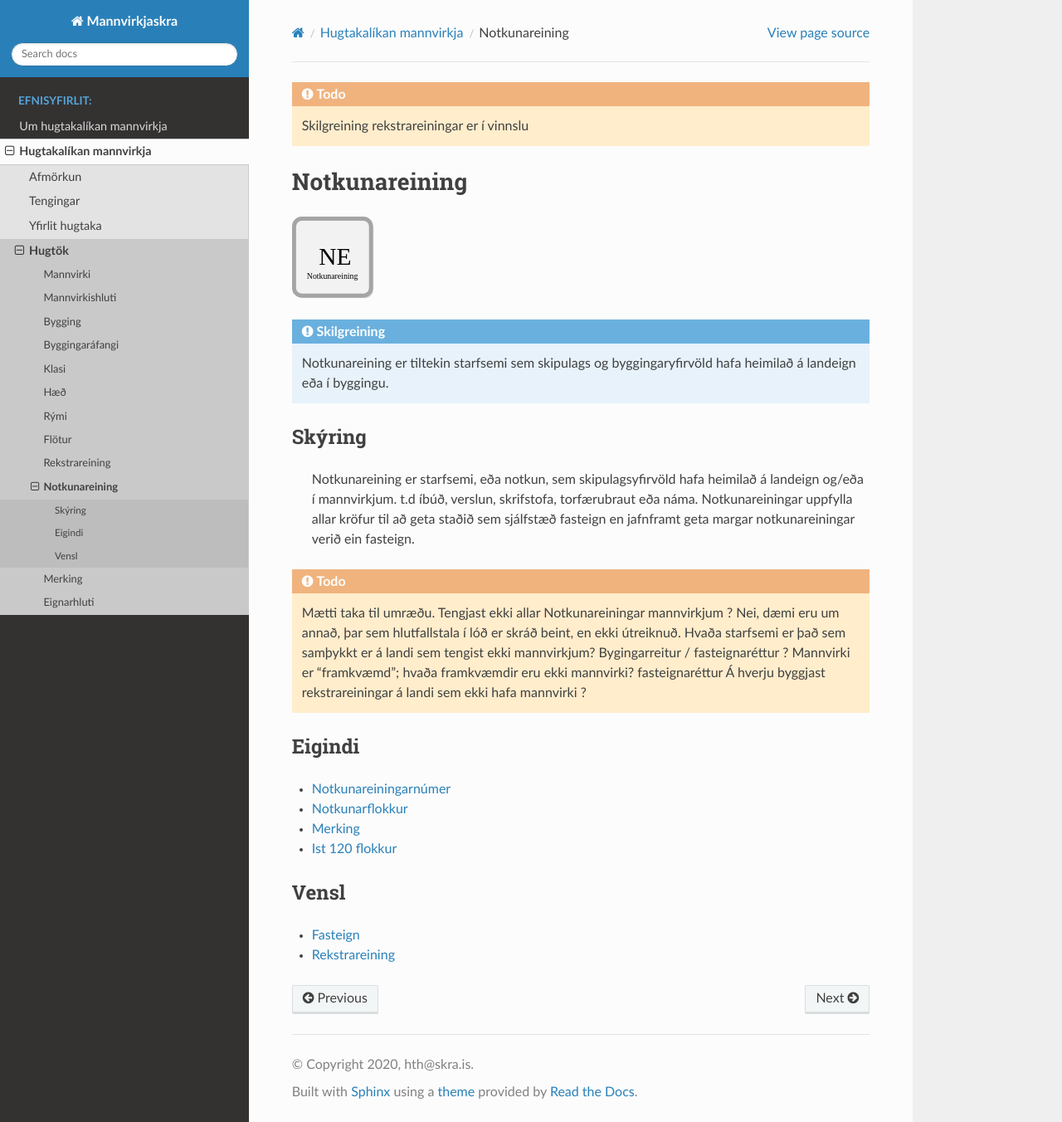
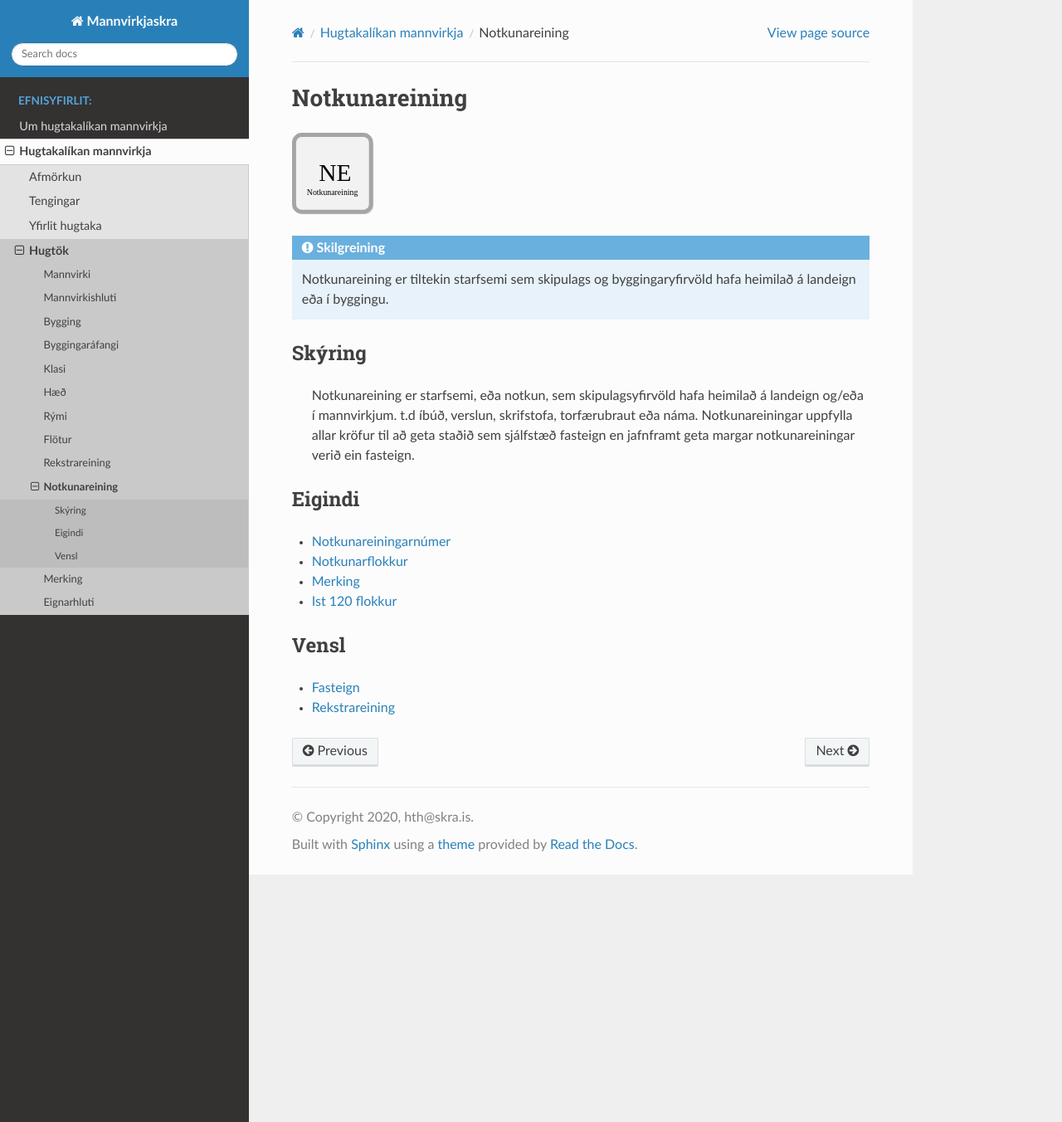
Before and after one commit to hthl/Mannvirkjaskra, a Sphinx documentation site: the page built from source/notkunareining/notkunareining.rst, in a window 1280 px wide and 1352 px high. Shown: the whole window at 83% size. Built offline with Sphinx 7.4.7 and the Read the Docs theme 2.0.0, drawn with Linux system fonts in a browser that asks for light colours; pages that are not in the unit, such as notebooks, are missing from menus.

Commit message:
Notkunareining uppfærð

```diff
--- a/source/notkunareining/notkunareining.rst
+++ b/source/notkunareining/notkunareining.rst
@@ -1,7 +1,4 @@
 .. _notkunareining:
-
-.. todo::
-  Skilgreining rekstrareiningar er í vinnslu
 
 Notkunareining
 ===============
@@ -18,13 +15,6 @@ Skýring
 ----------
   Notkunareining er starfsemi, eða notkun, sem skipulagsyfirvöld hafa heimilað á landeign og/eða í mannvirkjum. t.d íbúð, verslun, skrifstofa, torfærubraut eða náma.
   Notkunareiningar uppfylla allar kröfur til að geta staðið sem sjálfstæð fasteign en jafnframt geta margar notkunareiningar verið ein fasteign.
-
-.. todo::
-  Mætti taka til umræðu.
-  Tengjast ekki allar Notkunareiningar mannvirkjum ? Nei, dæmi eru um annað, þar sem hlutfallstala í lóð er skráð beint, en ekki útreiknuð.
-  Hvaða starfsemi er það sem samþykkt er á landi sem tengist ekki mannvirkjum? Bygingarreitur / fasteignaréttur ?
-  Mannvirki er "framkvæmd"; hvaða framkvæmdir eru ekki mannvirki? fasteignaréttur
-  Á hverju byggjast rekstrareiningar á landi sem ekki hafa mannvirki ?
 
 
 Eigindi
```
